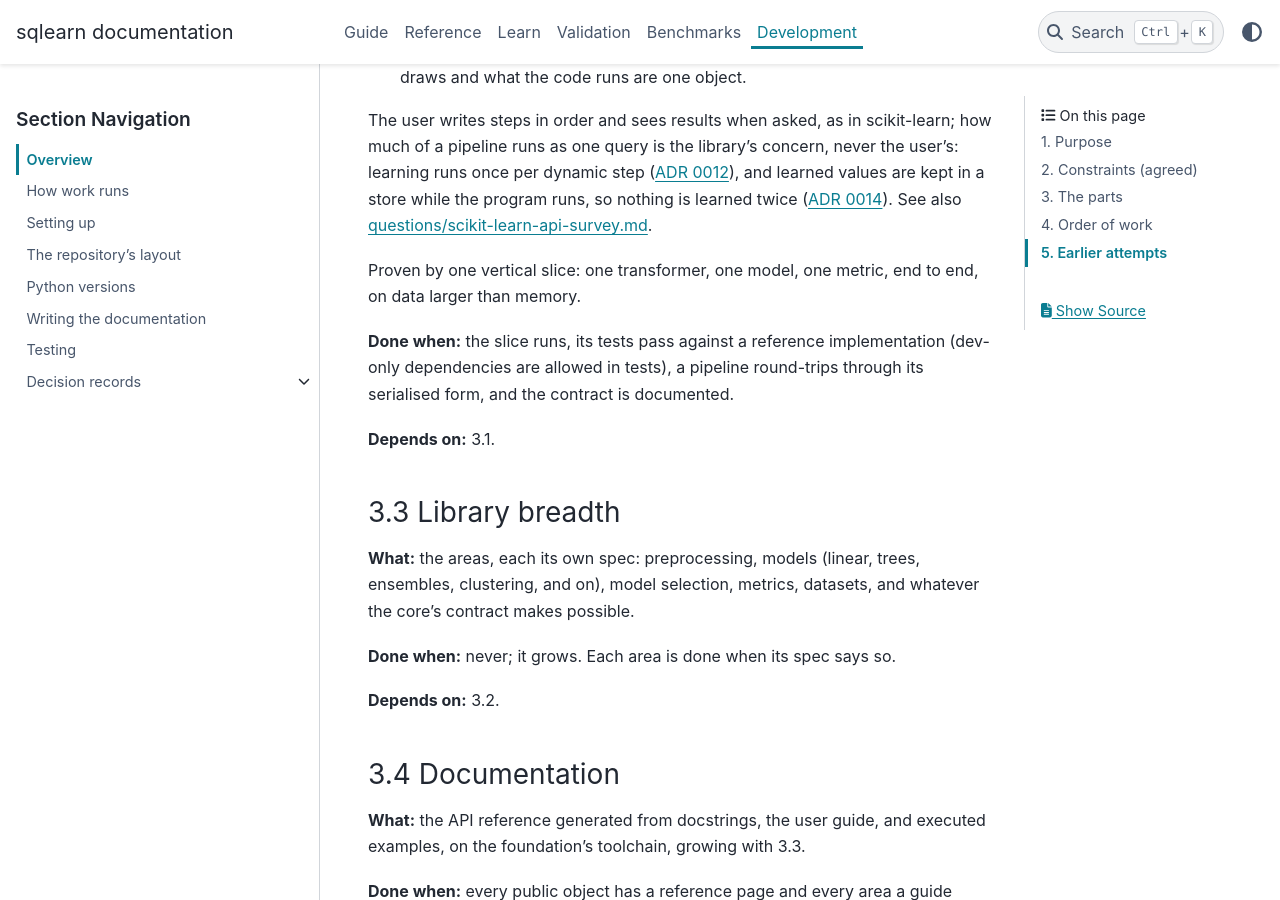
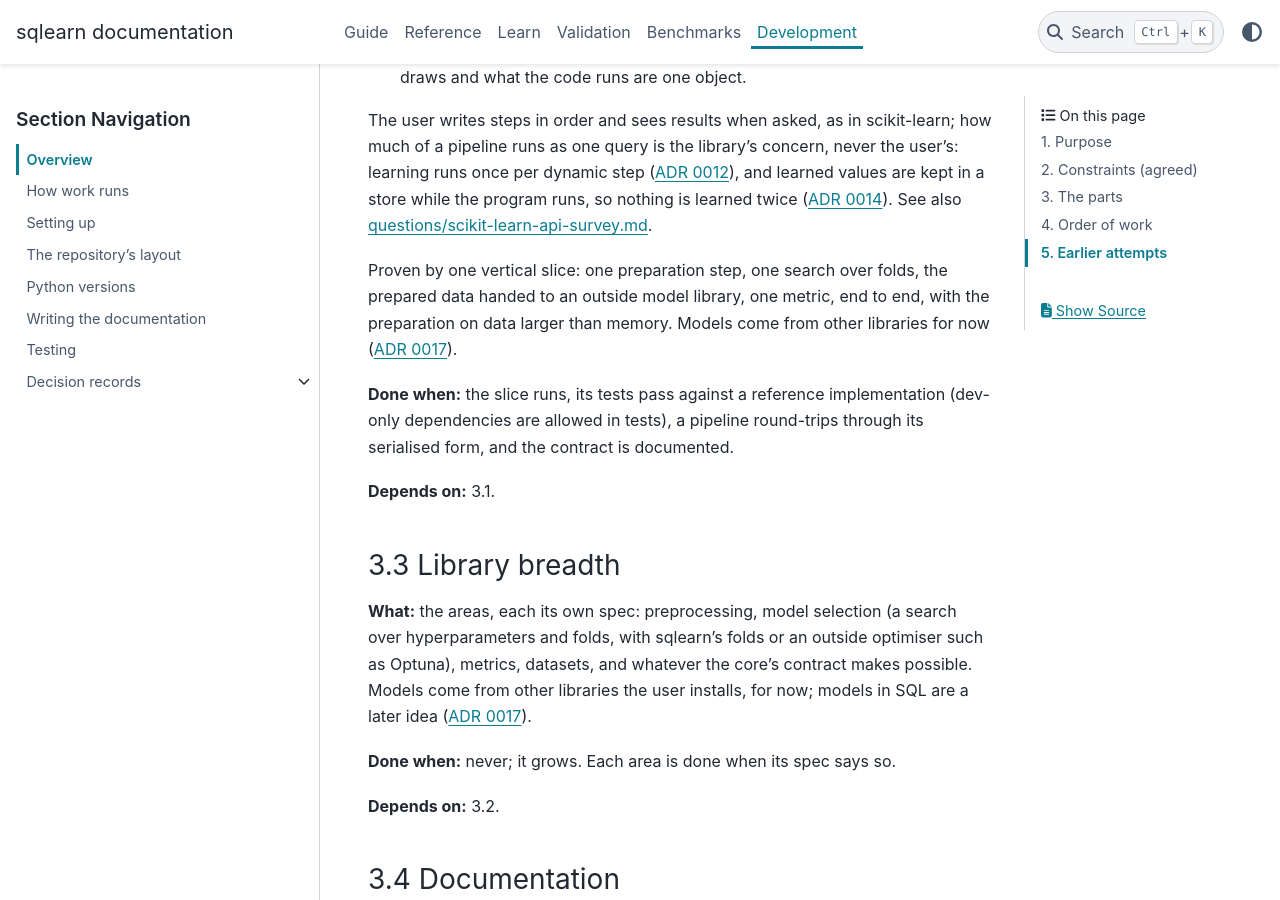
Before and after one commit to glaucis/sqlearn, a Sphinx documentation site: the page built from docs/architecture/overview.md, in a window 1280 px wide and 900 px high, scrolled down 3009 px. Built offline with Sphinx 7.4.7 and the PyData theme 0.15.4, drawn with Linux system fonts in a browser that asks for light colours; pages that are not in the unit, such as notebooks, are missing from menus; some of the changed text lies outside the part shown.

Commit message:
docs: take models from other libraries, for now
ADR 0017: sqlearn builds everything except the models: preparation,
pipelines, model selection, metrics and datasets. DuckDB runs the
apply SQL and the prepared data goes to any model library the user
installs. Batched, format-chosen hand-over is parked as issue #21.

```diff
--- a/docs/architecture/overview.md
+++ b/docs/architecture/overview.md
@@ -136,8 +136,10 @@ kept in a store while the program runs, so nothing is learned twice
 ([ADR 0014](../adr/0014-learning-store.md)). See also
 [questions/scikit-learn-api-survey.md](../questions/scikit-learn-api-survey.md).
 
-Proven by one vertical slice: one transformer, one model, one metric, end to
-end, on data larger than memory.
+Proven by one vertical slice: one preparation step, one search over folds, the
+prepared data handed to an outside model library, one metric, end to end, with
+the preparation on data larger than memory. Models come from other libraries
+for now ([ADR 0017](../adr/0017-models-from-other-libraries.md)).
 
 **Done when:** the slice runs, its tests pass against a reference
 implementation (dev-only dependencies are allowed in tests), a pipeline
@@ -147,9 +149,12 @@ round-trips through its serialised form, and the contract is documented.
 
 ### 3.3 Library breadth
 
-**What:** the areas, each its own spec: preprocessing, models (linear, trees,
-ensembles, clustering, and on), model selection, metrics, datasets, and
-whatever the core's contract makes possible.
+**What:** the areas, each its own spec: preprocessing, model selection (a
+search over hyperparameters and folds, with sqlearn's folds or an outside
+optimiser such as Optuna), metrics, datasets, and whatever the core's contract
+makes possible. Models come from other libraries the user installs, for now;
+models in SQL are a later idea
+([ADR 0017](../adr/0017-models-from-other-libraries.md)).
 
 **Done when:** never; it grows. Each area is done when its spec says so.
 
```
Also changed, not shown: other parts of docs/architecture/overview.md (+7 -7 lines), CLAUDE.md (+1 -1 lines), docs/adr/0017-models-from-other-libraries.md (added, +48 -0 lines).
